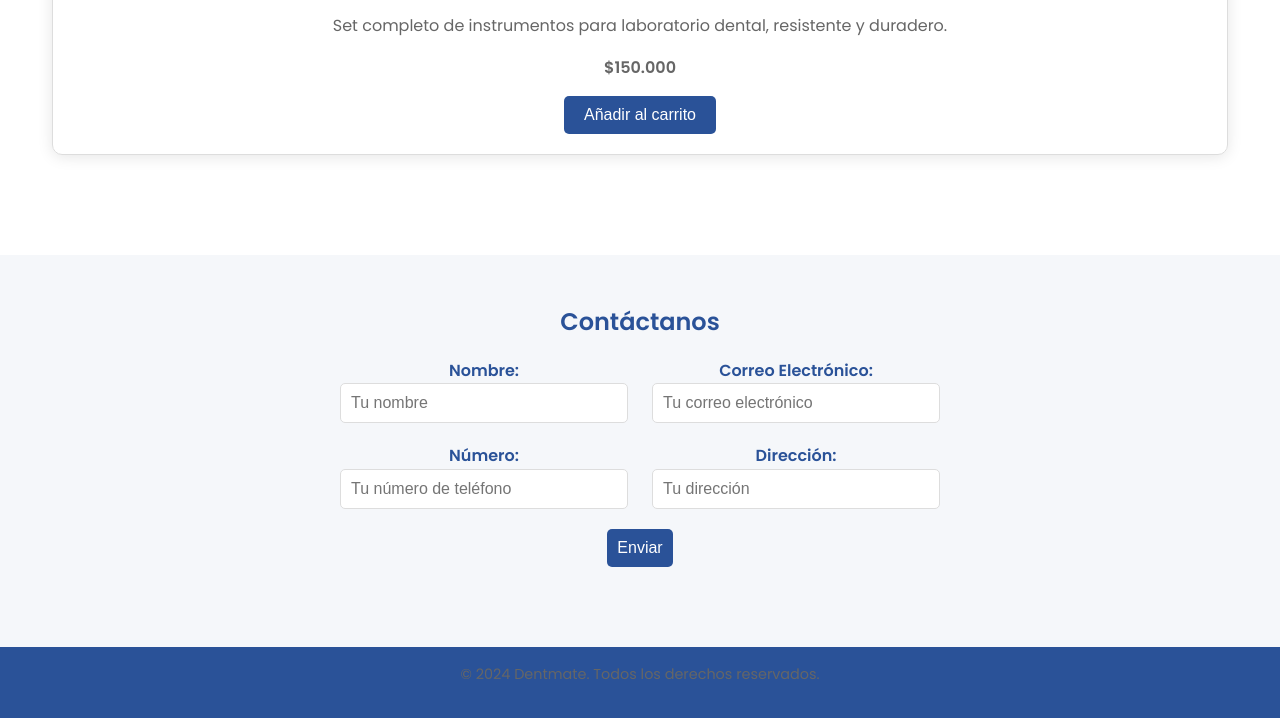
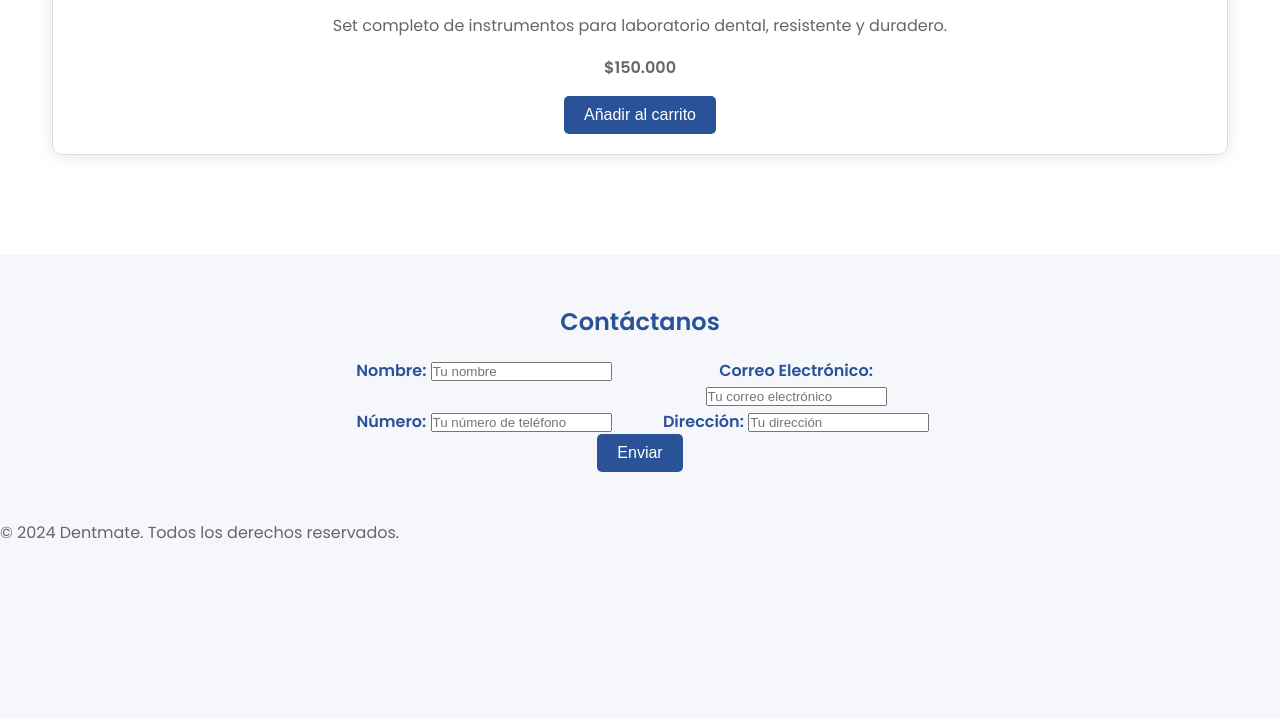
Before and after one commit to Denmate-smile/Dentmate, a plain HTML site: page index.html in a window 1280 px wide. Shown: the part 1862-2580 px from the top of the page. After the commit the page ends 2424 px from the top, so only its background shows below. Drawn offline with Linux system fonts and the light colour scheme.

Commit message:
Update styles.css

```diff
--- a/styles.css
+++ b/styles.css
@@ -21,7 +21,7 @@ body {
 
 h1, h2, h3 {
     margin-bottom: 1rem;
-    color: #2a5298;
+    color: #fff; /* Cambié el color de los títulos a blanco */
 }
 
 p {
@@ -75,7 +75,7 @@ nav ul li a:hover {
 }
 
 #inicio h1, #inicio p {
-    color: #fff; /* Color de texto blanco */
+    color: #fff; /* Color blanco para el texto principal */
 }
 
 #inicio h1 {
@@ -125,6 +125,10 @@ nav ul li a:hover {
     margin-bottom: 20px;
 }
 
+.producto h3 {
+    color: #2a5298; /* Color del título de los productos */
+}
+
 .producto:hover {
     transform: translateY(-10px);
     box-shadow: 0 4px 30px rgba(0, 0, 0, 0.2);
@@ -152,6 +156,10 @@ button:hover {
     text-align: center;
 }
 
+.contacto h2 {
+    color: #2a5298;
+}
+
 form {
     max-width: 600px;
     margin: 0 auto;
@@ -169,39 +177,4 @@ form {
 form label {
     margin-bottom: 5px;
     font-weight: 600;
-    color: #2a5298;
-}
-
-form input {
-    padding: 10px;
-    margin-bottom: 20px;
-    border-radius: 5px;
-    border: 1px solid #ddd;
-    font-size: 1rem;
-    width: 100%;
-}
-
-form button {
-    background-color: #2a5298;
-    color: white;
-    padding: 10px;
-    border: none;
-    border-radius: 5px;
-    cursor: pointer;
-    font-size: 1rem;
-    transition: background-color 0.3s ease;
-}
-
-form button:hover {
-    background-color: #1e3d73;
-}
-
-/* Pie de página */
-footer {
-    background-color: #2a5298;
-    color: white; /* Color blanco para el texto */
-    text-align: center;
-    padding: 1rem;
-    margin-top: 2rem;
-    font-size: 0.9rem;
-}
+    color: #2a5298
```
